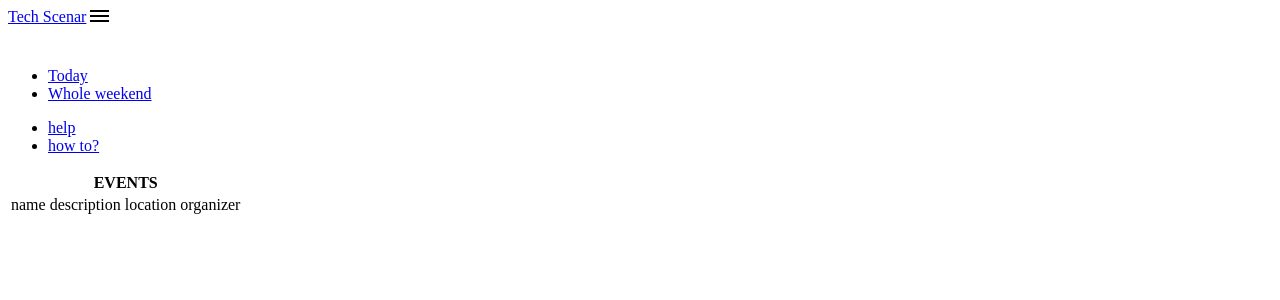
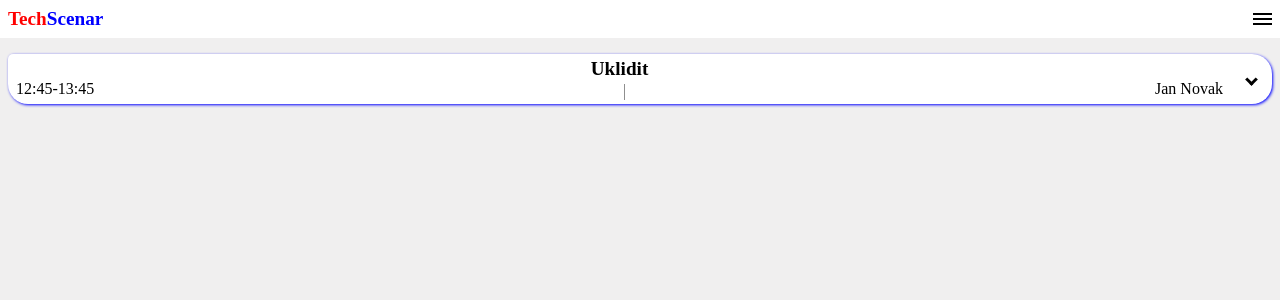
Before and after one commit to citytriathlon/simple-calendar, a Django app: template techscenar/techscenar/templates/index.html in a window 1280 px wide. Shown: the top 300 px of the page. Run offline with Django 3.2, Linux system fonts and the light colour scheme; the template is opened without the code that fills it, so the values that code supplies are empty.

Commit message:
progress

```diff
--- a/techscenar/techscenar/templates/css/main.css
+++ b/techscenar/techscenar/templates/css/main.css
@@ -1 +1,107 @@
-/* No CSS *//*# sourceMappingURL=main.css.map */
+@import url('href="https://fonts.googleapis.com/css2?family=Poppins:wght@400&display=swap');
+:root {
+  --primary-color: blue;
+}
+
+body {
+  background: #f0efef;
+  margin: 0;
+  font-family: 'Poppins';
+}
+
+.topbar {
+  background: white;
+  padding: 0.5em;
+}
+
+.topbar .logo {
+  text-decoration: none;
+  font-weight: bold;
+  color: red;
+  font-size: 1.2em;
+}
+
+.topbar .logo span {
+  color: var(--primary-color);
+}
+
+.topbar nav {
+  display: none;
+}
+
+.topbar .container {
+  display: -webkit-box;
+  display: -ms-flexbox;
+  display: flex;
+  place-content: space-between;
+}
+
+.topbar .mobile-menu {
+  cursor: pointer;
+}
+
+a {
+  color: black;
+  text-decoration: none;
+}
+
+section {
+  padding: .5em;
+}
+
+section .events {
+  margin-bottom: 1em;
+  background: white;
+  border-radius: 5px 20px 20px 20px;
+  -webkit-box-shadow: 1px 1px 3px var(--primary-color);
+          box-shadow: 1px 1px 3px var(--primary-color);
+}
+
+section .events .events-vert {
+  display: -webkit-box;
+  display: -ms-flexbox;
+  display: flex;
+  margin: .5em;
+  -webkit-box-align: center;
+      -ms-flex-align: center;
+          align-items: center;
+}
+
+section .events .events-vert .event {
+  -webkit-box-flex: 3;
+      -ms-flex: 3;
+          flex: 3;
+  margin-right: 1em;
+}
+
+section .events .events-vert .event .container-time-who {
+  display: -webkit-box;
+  display: -ms-flexbox;
+  display: flex;
+  place-content: space-between;
+}
+
+section .events .events-vert .event .container-name {
+  text-align: center;
+  font-size: 1.2em;
+  font-weight: bold;
+}
+
+section .events .events-vert .event .spacing {
+  color: gray;
+  font-size: 1.1em;
+}
+
+section .events .events-vert .extend-button {
+  margin: 0em .5em;
+}
+
+.arrow {
+  border: solid black;
+  border-width: 0 3px 3px 0;
+  display: inline-block;
+  padding: 3px;
+  transform: rotate(45deg);
+  -webkit-transform: rotate(45deg);
+}
+/*# sourceMappingURL=main.css.map */
--- a/techscenar/techscenar/templates/index.html
+++ b/techscenar/techscenar/templates/index.html
@@ -11,7 +11,7 @@
 <body>
     <div class="topbar">
         <div class="container">
-            <a href="index.html"><span>Tech Scenar</span></a>
+            <a class="logo" href="index.html">Tech<span>Scenar</span></a>
 
             <img id="mobile-open-menu" class="mobile-menu" src="images/menu.svg" alt="Open Navigation">
 
@@ -19,7 +19,7 @@
                 <img id="mobile-close-menu" class="mobile-menu-exit" src="images/exit.svg" alt="Close Navigation">
                 <ul class="primary-nav">
                     <li class="current"><a href="#">Today</a></li>
-                    <li><a href="#">Whole weekend</a></li>
+                    <li><a href="#">Whole weekende</a></li>
                 </ul>
                 <ul class="secondary-nav">
                     <li><a href="#">help</a></li>
@@ -30,32 +30,22 @@
     </div>
     <section>
         <div class="events">
-            <div class="container">
+            <div class="events-vert">
+                <div class="event">
+                    <div class="container-name">
+                        <a href="#" class="name">Uklidit</a>
+                    </div>
+                    <div class="container-time-who">
+                        <a href="#" class="timerange">12:45-13:45</a>
+                        <a href="#" class="spacing">|</a>
+                        <a href="#" class="who">Jan Novak</a>
+                    </div>
+                </div>
+                <div class="extend-button">
+                    <p><i class="arrow"></i></p>
+                </div>
             </div>
         </div>
     </section>
-    <table>
-        <thead>
-            <tr>
-                <th colspan="4">EVENTS</th>
-            </tr>
-        </thead>
-        <tbody>
-            <tr>
-                <td>name</td>
-                <td>description</td>
-                <td>location</td>
-                <td>organizer</td>
-            </tr>
-                {% for key,value in data.items %}
-                    <tr>
-                        <td>{{value.name}}</td>
-                        <td>{{value.description}}</td>
-                        <td>{{value.location}}</td>
-                        <td>{{value.organizer}}</td>
-                    </tr>
-                {% endfor %}
-        </tbody>
-    </table>
 </body>
 </html>
```
Also changed, not shown: techscenar/techscenar/templates/css/main.scss (+84 -0 lines), 1 other file.
